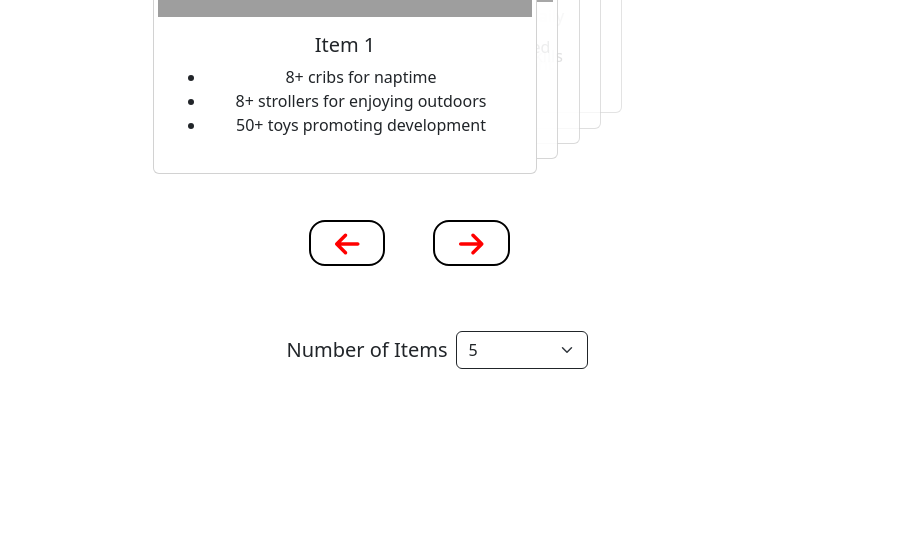
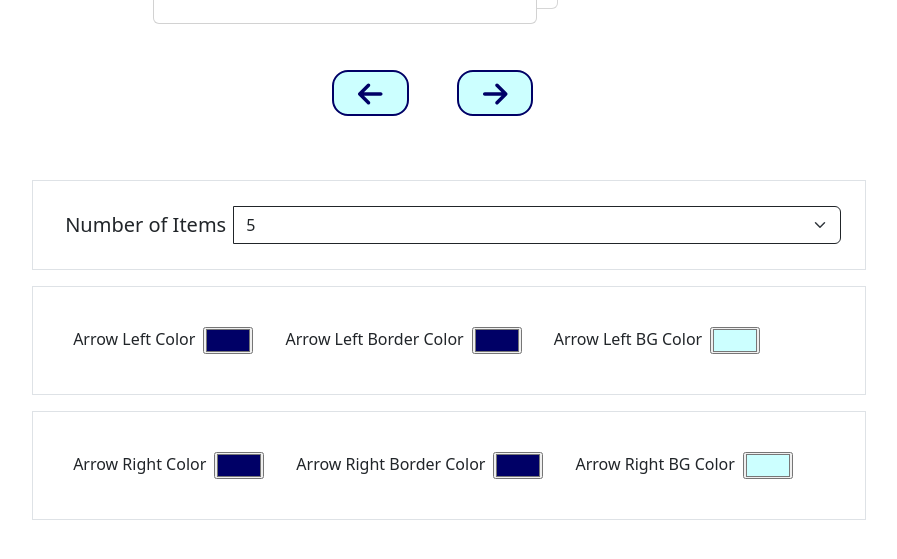
Before and after one commit to aayalapalacin/shifting_carousel, a React (Vite) app: page / in a window 1280 px wide. Shown: the part 573-1132 px from the top of the page, without its empty margins (207-1104 px from the left). Before the commit the page ends 991 px from the top, so only its background shows below. Built offline with nearby package versions, Linux system fonts and the light colour scheme; grey boxes are pictures that could not be loaded.

Commit message:
added arrow color props

```diff
--- a/package.json
+++ b/package.json
@@ -15,6 +15,7 @@
     "@fortawesome/free-regular-svg-icons": "^6.6.0",
     "@fortawesome/free-solid-svg-icons": "^6.6.0",
     "@fortawesome/react-fontawesome": "^0.2.2",
+    "prop-types": "^15.8.1",
     "react": "^18.3.1",
     "react-dom": "^18.3.1",
     "react-router-dom": "^6.26.1"
--- a/src/App.jsx
+++ b/src/App.jsx
@@ -3,6 +3,7 @@ import { useState } from 'react'
 import '../styles/App.css'
 import ShiftingCarousel from './components/shiftingCarousel'
 import {ShiftingCarouselBtn} from './components/shiftingCarouselBtn'
+import CarouselDemo from './components/carouselDemo';
 
 const carouselDataBackup = [
   {
@@ -87,7 +88,12 @@ const carouselDataBackup = [
 
 function App() {
   const [carouselSlide, setCarouselSlide] = useState(0);
-  const [numberOfItems,setNumberOfItems]=useState(5);
+  const [arrowLeftColor, setArrowLeftColor] = useState("#000066");
+  const [arrowLeftBorderColor, setArrowLeftBorderColor] = useState("#000066");
+  const [arrowLeftBGColor, setArrowLeftBGColor] = useState("#ccffff");
+  const [arrowRightColor, setArrowRightColor] = useState("#000066");
+  const [arrowRightBorderColor, setArrowRightBorderColor] = useState("#000066");
+  const [arrowRightBGColor, setArrowRightBGColor] = useState("#ccffff");
   const [carouselData, setCarouselData]=useState(carouselDataBackup.slice(0,5));
 
   return (
@@ -106,34 +112,31 @@ function App() {
         arrowSpic
         leftArrowBorderType={"solid"}
         leftArrowBorderSize={"2px"}
-        leftArrowBorderColor={"black"}
-        leftArrowColor={"red"}
+        leftArrowBGColor={arrowLeftBGColor}
+        leftArrowBorderColor={arrowLeftBorderColor}
+        leftArrowColor={arrowLeftColor}
         rightArrowBorderType={"solid"}
         rightArrowBorderSize={"2px"}
-        rightArrowBorderColor={"black"}
-        rightArrowColor={"red"}
+        rightArrowBorderColor={arrowRightBorderColor}
+        rightArrowColor={arrowRightColor}
+        arrowRightBGColor={arrowRightBGColor}
         />
-
-
-        <div className='d-flex justify-content-center align-items-center m-3'>
-          <h5 className='items-title m-2'> Number of Items</h5>
-          <select
-            onChange={(e)=> {
-                setNumberOfItems(e.target.value)
-                setCarouselData(carouselDataBackup.slice(0,e.target.value))
-                  }
-                }
-            className="form-select w-25 border-dark"
-            aria-label="Default select example"
-          >
-            <option value={2}>2</option>
-            <option value={3}>3</option>
-            <option value={4}>4</option>
-            <option selected value={5}>5</option>
-            <option value={6}>6</option>
-            <option value={7}>7</option>
-          </select>
-        </div>
+      <CarouselDemo
+        setCarouselData={setCarouselData}
+        carouselDataBackup={carouselDataBackup}
+        setArrowLeftBorderColor={setArrowLeftBorderColor}
+        setArrowLeftBGColor={setArrowLeftBGColor}
+        setArrowLeftColor={setArrowLeftColor}
+        arrowLeftBorderColor={arrowLeftBorderColor}
+        arrowLeftBGColor={arrowLeftBGColor}
+        arrowLeftColor={arrowLeftColor}
+        setArrowRightBorderColor={setArrowRightBorderColor}
+        setArrowRightBGColor={setArrowRightBGColor}
+        setArrowRightColor={setArrowRightColor}
+        arrowRightBorderColor={arrowRightBorderColor}
+        arrowRightBGColor={arrowRightBGColor}
+        arrowRightColor={arrowRightColor}
+        />
     </div>
   )
 }
--- /dev/null
+++ b/src/components/carouselDemo.jsx
@@ -0,0 +1,128 @@
+import React, { useState } from 'react'
+import PropTypes from 'prop-types';
+
+
+function CarouselDemo(
+  {setCarouselData,
+  carouselDataBackup,
+  setArrowLeftBGColor,
+  setArrowLeftBorderColor,
+  setArrowLeftColor,
+  arrowLeftBorderColor,
+  arrowLeftBGColor,
+  arrowLeftColor,
+  setArrowRightBGColor,
+  setArrowRightBorderColor,
+  setArrowRightColor,
+  arrowRightBorderColor,
+  arrowRightBGColor,
+  arrowRightColor,
+  }
+  )
+{
+
+  return (
+    <div>
+
+        <div className=' border border-1 p-4 d-flex input-group justify-content-center align-items-center m-3'>
+          <h5 className='items-title m-2'> Number of Items</h5>
+          <select
+            onChange={(e)=> {
+                setCarouselData(carouselDataBackup.slice(0,e.target.value))
+                  }
+                }
+            className="form-select w-25 border-dark"
+            aria-label="Default select example"
+          >
+            <option value={2}>2</option>
+            <option value={3}>3</option>
+            <option value={4}>4</option>
+            <option selected value={5}>5</option>
+            <option value={6}>6</option>
+            <option value={7}>7</option>
+          </select>
+        </div>
+        <div className='arrow-left-container m-3 border border-1 p-4 input-group'>
+          <div className="arrow-left-color d-flex m-3">
+                <label className='me-2'  htmlFor="arrow-left-color">Arrow Left Color</label>
+                <input
+                  type="color"
+                  onChange={(e)=> setArrowLeftColor(e.target.value) }
+                  value={arrowLeftColor}
+                  id="arrow-left-color"
+                />
+          </div>
+          <div className='arrow-left-border-color d-flex m-3'>
+              <label className='me-2' htmlFor='arrow-left-border'>Arrow Left Border Color</label>
+              <input
+                type="color"
+                onChange={(e)=> setArrowLeftBorderColor(e.target.value) }
+                value={arrowLeftBorderColor}
+                id='arrow-left-border'
+              />
+          </div>
+
+          <div className='arrow-left-bg-color d-flex m-3'>
+            <label className='me-2' htmlFor='arrow-left-bg-color'>Arrow Left BG Color</label>
+            <input
+              type="color"
+              value={arrowLeftBGColor}
+              onChange={(e)=> setArrowLeftBGColor(e.target.value) }
+              id='arrow-left-bg-color'
+            />
+          </div>
+
+        </div>
+        <div className='arrow-right-container border m-3 border-1 p-4 input-group'>
+          <div className="arrow-right-color d-flex m-3">
+                <label className='me-2'  htmlFor="arrow-right-color">Arrow Right Color</label>
+                <input
+                  type="color"
+                  onChange={(e)=> setArrowRightColor(e.target.value) }
+                  value={arrowRightColor}
+                  id="arrow-right-color"
+                />
+          </div>
+          <div className='arrow-right-border-color d-flex m-3'>
+              <label className='me-2' htmlFor='arrow-right-border'>Arrow Right Border Color</label>
+              <input
+                type="color"
+                onChange={(e)=> setArrowRightBorderColor(e.target.value) }
+                value={arrowRightBorderColor}
+                id='arrow-right-border'
+              />
+          </div>
+
+          <div className='arrow-right-bg-color d-flex m-3'>
+            <label className='me-2' htmlFor='arrow-right-bg-color'>Arrow Right BG Color</label>
+            <input
+              type="color"
+              value={arrowRightBGColor}
+              onChange={(e)=> setArrowRightBGColor(e.target.value) }
+              id='arrow-right-bg-color'
+            />
+          </div>
+
+        </div>
+    </div>
+  )
+}
+
+CarouselDemo.propTypes = {
+  setCarouselData: PropTypes.func.isRequired,
+  setArrowLeftBGColor: PropTypes.func.isRequired,
+  setArrowLeftColor: PropTypes.func.isRequired,
+  setArrowLeftBorderColor: PropTypes.func.isRequired,
+  arrowLeftBorderColor: PropTypes.string.isRequired,
+  arrowLeftBGColor: PropTypes.string.isRequired,
+  arrowLeftColor: PropTypes.string.isRequired,
+  setArrowRightBGColor: PropTypes.func.isRequired,
+  setArrowRightColor: PropTypes.func.isRequired,
+  setArrowRightBorderColor: PropTypes.func.isRequired,
+  arrowRightBorderColor: PropTypes.string.isRequired,
+  arrowRightBGColor: PropTypes.string.isRequired,
+  arrowRightColor: PropTypes.string.isRequired,
+  carouselDataBackup: PropTypes.array.isRequired,
+};
+
+export default CarouselDemo
--- a/src/components/shiftingCarouselBtn.jsx
+++ b/src/components/shiftingCarouselBtn.jsx
@@ -1,6 +1,8 @@
 import React, {useState} from 'react'
 import { FontAwesomeIcon } from '@fortawesome/react-fontawesome'
 import { faArrowLeft, faArrowRight } from '@fortawesome/free-solid-svg-icons'
+import PropTypes from 'prop-types';
+
 
 export const ShiftingCarouselBtn = ({
   carouselSlide,
@@ -10,10 +12,12 @@ export const ShiftingCarouselBtn = ({
   leftArrowBorderSize,
   leftArrowBorderColor,
   leftArrowColor,
+  leftArrowBGColor,
   rightArrowBorderType,
   rightArrowBorderSize,
   rightArrowBorderColor,
   rightArrowColor,
+  arrowRightBGColor
 })=>{
 
     const [enlarged, setEnlarged] = useState(false);
@@ -52,7 +56,8 @@ export const ShiftingCarouselBtn = ({
             ${leftArrowBorderType ? leftArrowBorderType : "solid"}
             ${leftArrowBorderSize ? leftArrowBorderSize : "1.5px"}
             ${leftArrowBorderColor ? leftArrowBorderColor : "skyblue" }`,
-            color: `${leftArrowColor ? leftArrowColor : "skyblue"}`
+            color: `${leftArrowColor ? leftArrowColor : "skyblue"}`,
+            backgroundColor: `${leftArrowBGColor ? leftArrowBGColor : "white"}`
           }}
           className={`carousel-btn fs-3 ${enlarged ? 'englarged2' : ''}  me-5`}
           onClick={() => {
@@ -65,12 +70,12 @@ export const ShiftingCarouselBtn = ({
         <button
           type="button"
           style={{
-            marginRight:"3rem",
             border:`
             ${rightArrowBorderType ? rightArrowBorderType : "solid"}
             ${rightArrowBorderSize ? rightArrowBorderSize : "1.5px"}
             ${rightArrowBorderColor ? rightArrowBorderColor : "skyblue" }`,
-            color: `${rightArrowColor ? rightArrowColor : "skyblue"}`
+            color: `${rightArrowColor ? rightArrowColor : "skyblue"}`,
+            backgroundColor: `${arrowRightBGColor ? arrowRightBGColor : "white"}`,
           }}
           className={`carousel-btn fs-3 ${enlarged ? 'englarged1' : ''}  `}
           onClick={() => {
@@ -85,3 +90,18 @@ export const ShiftingCarouselBtn = ({
       </span>
     )
 }
+ShiftingCarouselBtn.propTypes = {
+  carouselSlide: PropTypes.string.isRequired,
+  setCarouselSlide: PropTypes.func.isRequired,
+  carouselData: PropTypes.array.isRequired,
+  leftArrowBorderType: PropTypes.string.isRequired,
+  leftArrowBorderSize: PropTypes.string.isRequired,
+  leftArrowBorderColor: PropTypes.string.isRequired,
+  leftArrowColor: PropTypes.string.isRequired,
+  leftArrowBGColor: PropTypes.string.isRequired,
+  rightArrowBorderType: PropTypes.string.isRequired,
+  rightArrowBorderSize: PropTypes.string.isRequired,
+  rightArrowBorderColor: PropTypes.string.isRequired,
+  rightArrowColor: PropTypes.string.isRequired,
+  arrowRightBGColor: PropTypes.string.isRequired,
+};
```
Also changed, not shown: .gitpod.yml (added), 1 other file (tests, documents, lock files or other folders).
